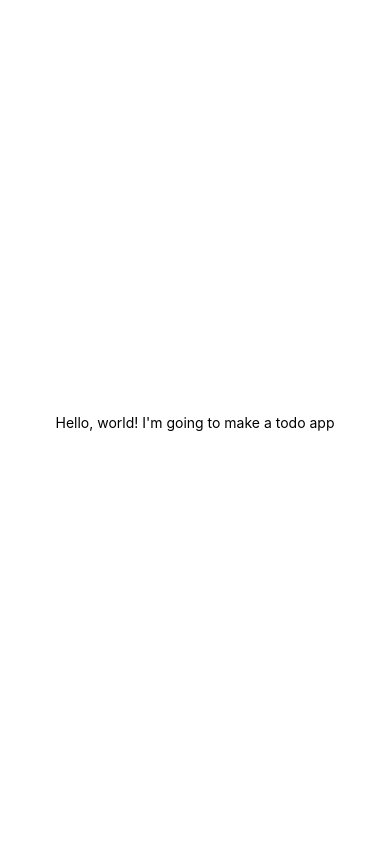
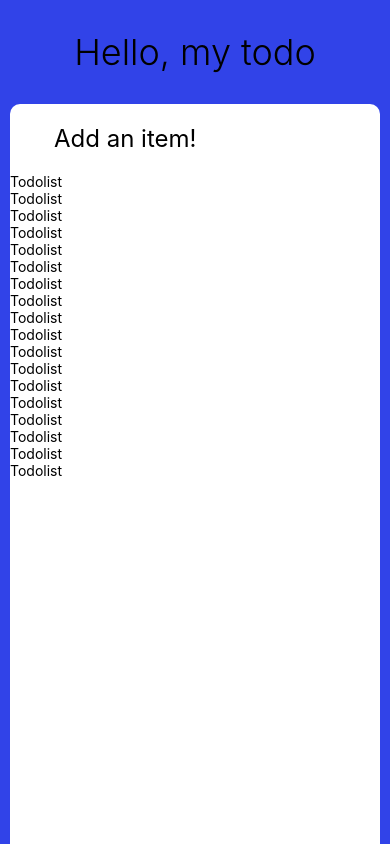
Before and after one commit to faker007/react-native-todo, a React Native app: screen / in a window 390 px wide. Built offline with nearby package versions, Linux system fonts and the light colour scheme.

Commit message:
[Client/RN] Modify App.js and Add basic structure

```diff
--- a/App.js
+++ b/App.js
@@ -1,19 +1,69 @@
 import React from "react";
-import { StyleSheet, Text, View } from "react-native";
+import {
+  SafeAreaView,
+  StyleSheet,
+  Text,
+  TextInput,
+  View,
+  ScrollView,
+} from "react-native";
 
 export default function App() {
   return (
-    <View style={styles.container}>
-      <Text>Hello, world! I'm going to make a todo app</Text>
-    </View>
+    <SafeAreaView style={styles.container}>
+      <Text style={styles.title}>Hello, my todo</Text>
+      <View style={styles.card}>
+        <TextInput style={styles.input} placeholder="Add an item!" />
+        <ScrollView>
+          <Text>Todolist</Text>
+          <Text>Todolist</Text>
+          <Text>Todolist</Text>
+          <Text>Todolist</Text>
+          <Text>Todolist</Text>
+          <Text>Todolist</Text>
+          <Text>Todolist</Text>
+          <Text>Todolist</Text>
+          <Text>Todolist</Text>
+          <Text>Todolist</Text>
+          <Text>Todolist</Text>
+          <Text>Todolist</Text>
+          <Text>Todolist</Text>
+          <Text>Todolist</Text>
+          <Text>Todolist</Text>
+          <Text>Todolist</Text>
+          <Text>Todolist</Text>
+          <Text>Todolist</Text>
+        </ScrollView>
+      </View>
+    </SafeAreaView>
   );
 }
 
 const styles = StyleSheet.create({
   container: {
     flex: 1,
+    backgroundColor: "#3143e8",
+  },
+  title: {
+    color: "black",
+    fontSize: 36,
+    marginTop: 30,
+    marginBottom: 30,
+    fontWeight: "300",
+    textAlign: "center",
+  },
+  card: {
     backgroundColor: "#fff",
-    alignItems: "center",
-    justifyContent: "center",
+    flex: 1,
+    borderTopLeftRadius: 10,
+    borderTopRightRadius: 10,
+    marginLeft: 10,
+    marginRight: 10,
+  },
+  input: {
+    padding: 20,
+    borderBottomColor: 1,
+    fontSize: 24,
+    marginLeft: 24,
   },
 });
```
Also changed, not shown: src/components/TodoAdd.js (added), src/components/TodoList.js (added), src/components/TodoListItem.js (added).
